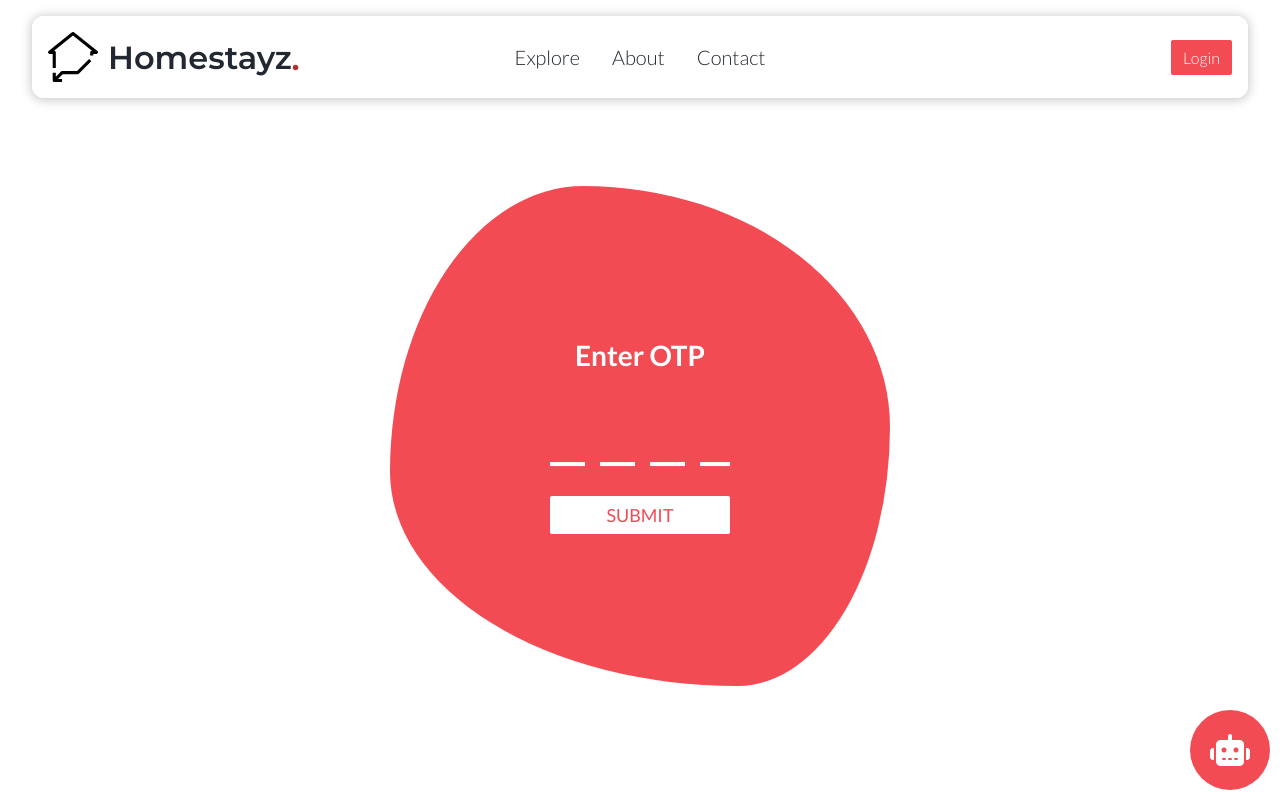
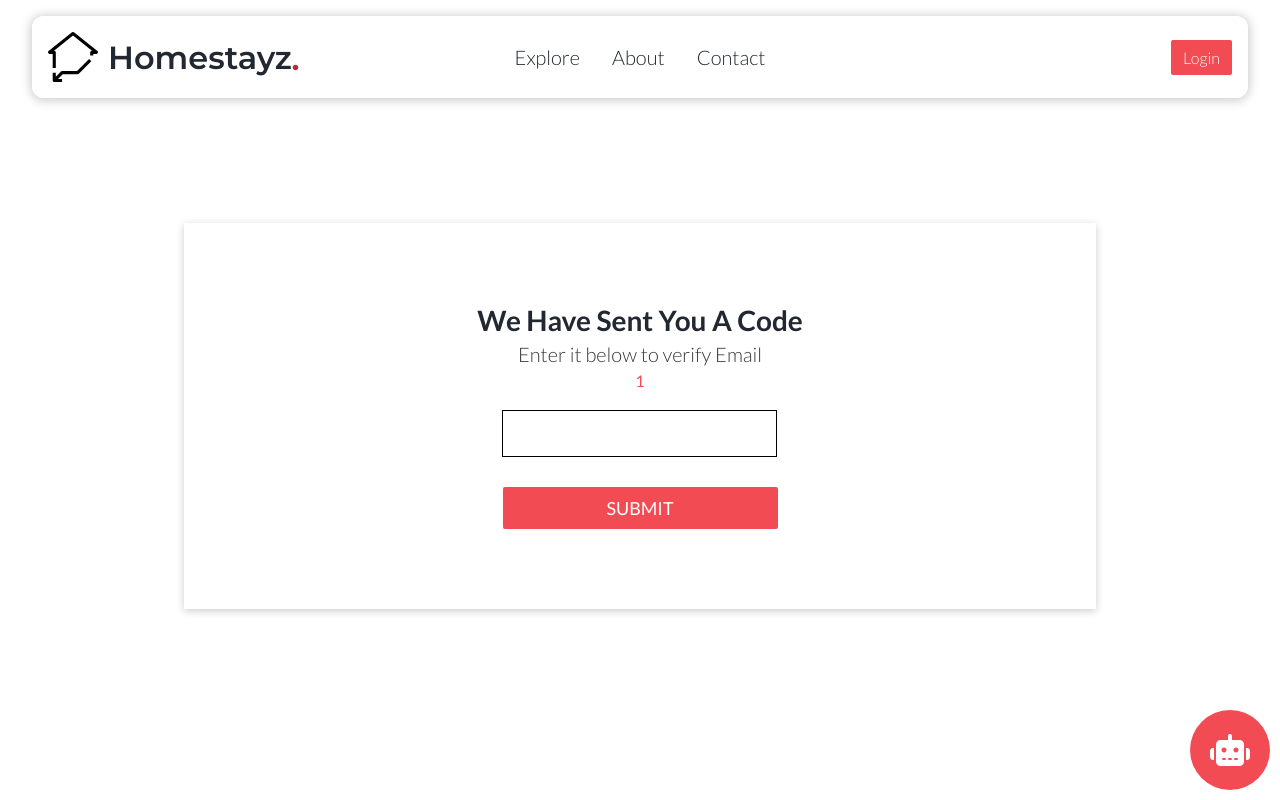
Before and after one commit to ayushmangarg2003/BookingProject, a React (Vite) app in the folder client/: page /verify/1 in a window 1280 px wide. Shown: the top 800 px of the page. Built offline with nearby package versions, Linux system fonts and the light colour scheme.

Commit message:
OTP screen changed and bugs fixed

```diff
--- a/client/src/components/BookingCard/BookingCard.css
+++ b/client/src/components/BookingCard/BookingCard.css
@@ -67,6 +67,10 @@
                     justify-content: center;
                     align-items: center;
                     width: 20%;
+                    cursor: pointer;
+                    &:hover{
+                        background-color: var(--dark-red);
+                    }
                 }
             }
         }
--- a/client/src/components/BookingCard/BookingCard.jsx
+++ b/client/src/components/BookingCard/BookingCard.jsx
@@ -17,11 +17,19 @@ const BookingCard = (props) => {
 
   const handelReviewSubmit = (e) => {
     e.preventDefault()
+    if (review.length < 100) {
+      toast("Minimum Length is 100 Characters" , {
+        type:'error'
+      });
+      return
+    }
     const data = { place: booking.place, review: review }
     try {
       axios.post(`${BackendLink}/review/addReview`, data).then(() => {
         setReview("")
-        toast("Review Submited");
+        toast("Review Submited", {
+          type:'success'
+        });
       })
 
     } catch (error) {
@@ -41,7 +49,7 @@ const BookingCard = (props) => {
       loading ? (<ShimmerBookings />) :
         (
           <div className='booking-card'>
-            <ToastContainer position="bottom-center" />
+            <ToastContainer position="bottom-center" limit={5} theme='colored'/>
             <div className="booking-card-left">
               <img src={place.photos[0]} alt="Photo" />
             </div >
--- a/client/src/components/ChatBot/ChatBot.css
+++ b/client/src/components/ChatBot/ChatBot.css
@@ -14,6 +14,7 @@
     justify-content: center;
     align-items: center;
     transition: 0.3s ease;
+    cursor: pointer;
     &:hover{
         background-color: var(--dark-red);
     }
--- a/client/src/components/ChatBot/Chatbot.jsx
+++ b/client/src/components/ChatBot/Chatbot.jsx
@@ -9,7 +9,7 @@ const Chatbot = () => {
     return (
         <>
             <div className='chatbot-parent' onClick={handleClass}>
-                {collapsed ? <i className="fa-solid fa-robot"></i> : <i class="fa-solid fa-xmark"></i>}
+                {collapsed ? <i className="fa-solid fa-robot"></i> : <i className="fa-solid fa-xmark"></i>}
             </div>
             <iframe
                 allow="microphone;"
--- a/client/src/components/Navbar/Navbar.css
+++ b/client/src/components/Navbar/Navbar.css
@@ -21,7 +21,7 @@
       display: flex;
       gap: 10px;
       align-items: center;
-      font-family: var(--wide);
+      font-family: var(--secondary-font);
       color: var(--black);
       text-decoration: none;
 
--- a/client/src/pages/Contact/Contact.jsx
+++ b/client/src/pages/Contact/Contact.jsx
@@ -33,7 +33,9 @@ const Contact = () => {
           setEmail("")
           setSubject("")
           setMessage("")
-          toast("Message Sent Successfully");
+          toast("Message Sent Successfully", {
+            type: 'success'
+          });
         },
         (error) => {
           console.log('FAILED...', error.text);
@@ -74,7 +76,7 @@ const Contact = () => {
               <button className='form-btn'>Send</button>
             </div>
           </form>
-          <ToastContainer position="bottom-center" />
+          <ToastContainer position="bottom-center" theme={'colored'} />
         </div>
       </div>
     </>
--- a/client/src/pages/OTPVerify/OTPVerify.css
+++ b/client/src/pages/OTPVerify/OTPVerify.css
@@ -1,32 +1,3 @@
-@keyframes floatingv {
-    0% {
-        transform: translate(0, 0px);
-    }
-
-    50% {
-        transform: translate(0, 30px);
-    }
-
-    100% {
-        transform: translate(0, -0px);
-    }
-}
-
-@keyframes boranimation {
-    25% {
-        border-radius: 47% 53% 28% 72% / 41% 33% 67% 59%;
-    }
-
-    50% {
-        border-radius: 30% 70% 33% 67% / 74% 64% 36% 26%;
-    }
-
-    75% {
-        border-radius: 70% 30% 28% 72% / 58% 59% 41% 42%;
-    }
-}
-
-
 .otp-parent {
     width: 100%;
     min-height: 80vh;
@@ -35,15 +6,12 @@
     align-items: center;
 
     .otp-center {
-        width: 500px;
-        height: 500px;
-        border-radius: 58% 42% 35% 65% / 69% 57% 43% 31%;
-        animation-name: floatingv, boranimation;
-        animation-duration: 8s, 15s;
+        width: 75%;
+        height: 100%;
+        padding: 5rem 0;
         margin: 10px;
-        animation-iteration-count: infinite, infinite;
-        animation-timing-function: ease-in-out, ease-in-out;
-        background-color: var(--light-red);
+        background-color: #fff;
+        box-shadow: rgba(1, 1, 1, 0.2) 0px 2px 8px 0px;
         display: flex;
         flex-direction: column;
         justify-content: center;
@@ -56,40 +24,77 @@
             justify-content: center;
             flex-direction: column;
             align-items: center;
-            & h2{
+
+            & h2 {
                 font-size: 28px;
                 font-weight: 600;
-                color: var(--white);
+                text-align: center;
+                color: var(--black);
+            }
+
+            & h3 {
+                font-size: 20px;
+                color: var(--black-light);
+                text-align: center;
+                margin: 5px 0;
+            }
+
+            & p {
+                color: var(--light-red);
+                font-weight: 500;
             }
         }
 
         & button {
-            padding: 8px;
-            width: 180px;
+            padding: 10px;
+            max-width: 275px;
+            width: 90%;
             border: none;
-            background-color: var(--white);
-            color: var(--light-red);
+            background-color: var(--light-red);
+            color: var(--white);
             font-size: 18px;
             cursor: pointer;
             border-radius: 2px;
             font-weight: 400;
+            transition: var(--transition-normal);
+
+            &:hover {
+                background-color: var(--dark-red);
+                color: white;
+            }
         }
 
         .otp-input {
             display: block;
             border: none;
-            padding: 10px 0px 10px 5px;
             margin: 20px 0;
-            width: 180px;
-            background: repeating-linear-gradient(90deg,
-            rgb(255, 255, 255) 0, rgb(255, 255, 255) 35px,
-            transparent 0, transparent 50px) 0 100%/ 180px 4px no-repeat;
-            font: 3rem monospace;
-            letter-spacing: 1rem;
-            color: #fff;
+            max-width: 275px;
+            width: 90%;
+            font: 2.5rem monospace;
+            border: 1px solid black;
+            color: var(--black);
+            text-align: center;
+
             &:focus {
                 outline: none;
             }
         }
     }
 }
+
+@media only screen and (max-width: 500px){
+    .otp-parent{
+        .otp-center{
+            width: 100%;
+
+            .otp-input-parent{
+                & h2{
+                    font-size: 22px;
+                }
+                & h3{
+                    font-size: 18px;
+                }
+            }
+        }
+    }
+}
--- a/client/src/pages/OTPVerify/OTPVerify.jsx
+++ b/client/src/pages/OTPVerify/OTPVerify.jsx
@@ -25,12 +25,16 @@ const OTPVerify = () => {
         try {
             const res = await axios.post(`${BackendLink}/user/verifyOTP`, code)
             if (res.data.status == 'verified') {
-                toast("Verification Successful")
+                toast("Verification Successful", {
+                    type: 'success'
+                })
                 navigate('/')
             }
             else {
                 setError(res.data.message)
-                toast(error)
+                toast(error, {
+                    type: 'error'
+                })
             }
         } catch (error) {
             setError(error)
@@ -46,12 +50,14 @@ const OTPVerify = () => {
         <div className='otp-parent'>
             <div className="otp-center">
                 <div className='otp-input-parent'>
-                    <h2>Enter OTP</h2>
+                    <h2>We Have Sent You A Code</h2>
+                    <h3>Enter it below to verify Email</h3>
+                    <p>{email}</p>
                     <input className='otp-input' maxLength='4' value={otp} onChange={(e) => setOtp(e.target.value)} type="text" />
                 </div>
                 <button onClick={handelSubmit}>SUBMIT</button>
             </div>
-            <ToastContainer position="bottom-center" />
+            <ToastContainer theme='colored' position="bottom-center" />
         </div>
     )
 }
```
